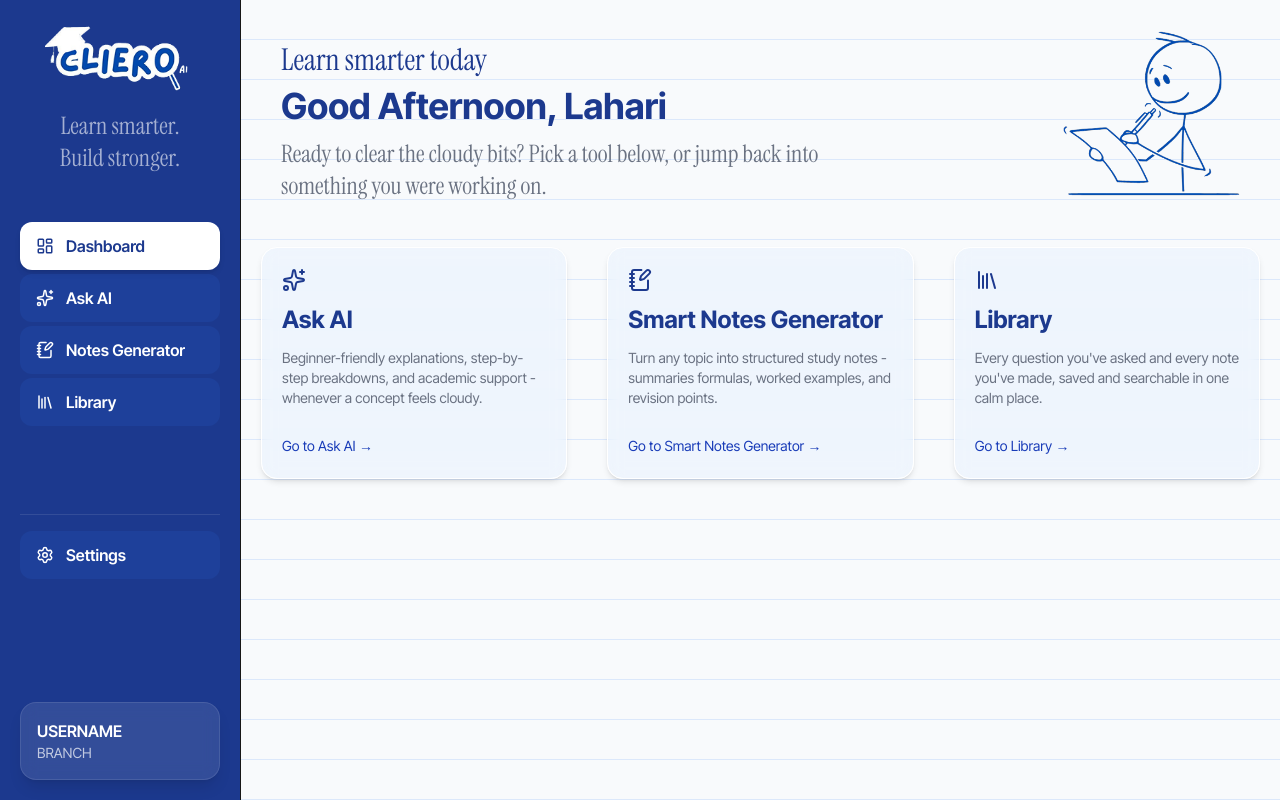
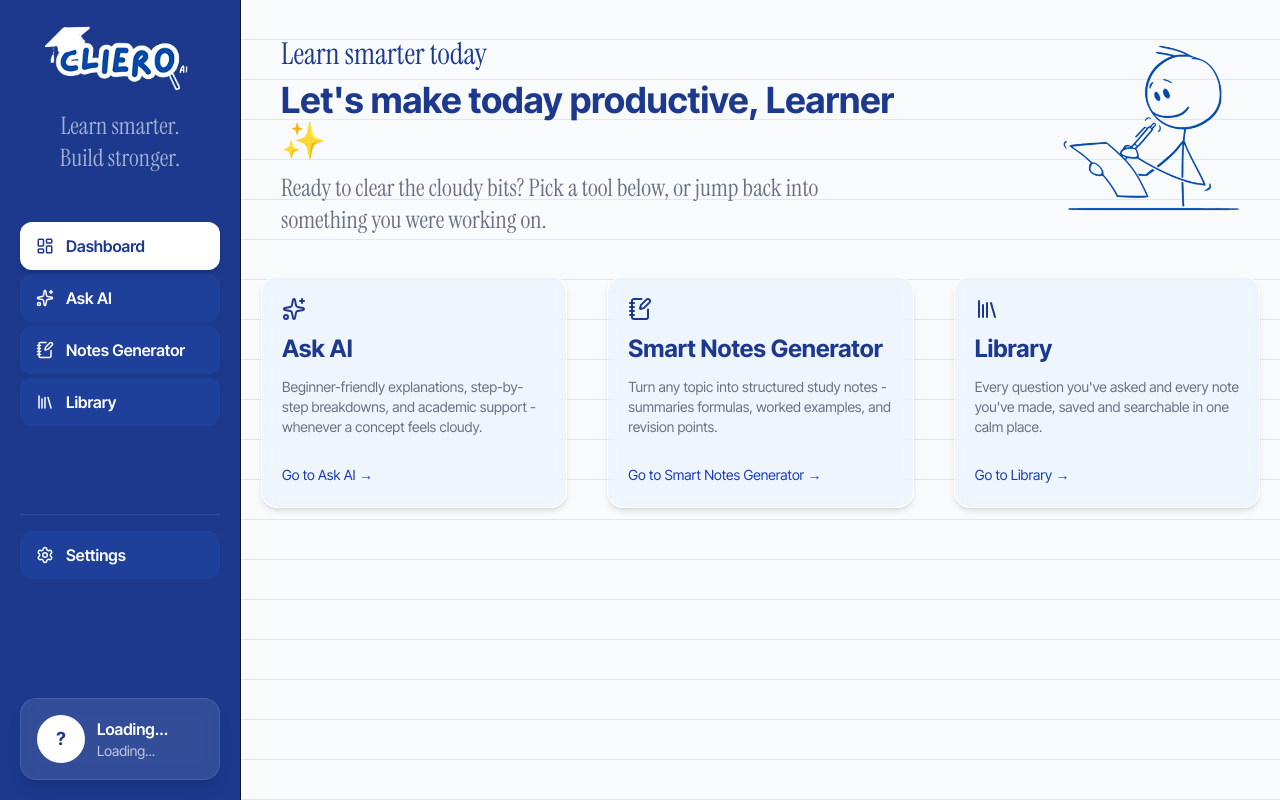
Before and after one commit to bvslahari007/cliero-ai, a Next.js app: page /dashboard in a window 1280 px wide. Built offline with nearby package versions, Linux system fonts and the light colour scheme; no server answers.

Commit message:
Added supabase calls for WelcomeSection and Sidebar profile

```diff
--- a/components/dashboard/Sidebar.tsx
+++ b/components/dashboard/Sidebar.tsx
@@ -12,8 +12,42 @@ import {
   Settings,
 } from "lucide-react";
 
+import { useState, useEffect } from "react";
+import { supabase } from "@/lib/supabase";
+
 export default function Sidebar() {
   const pathname = usePathname();
+  const [fullName, setFullName] = useState("");
+  const firstName = fullName.split(" ")[0];
+  const [domain, setDomain] = useState("");
+
+  async function fetchProfile() {
+  const {
+    data: { user },
+  } = await supabase.auth.getUser();
+
+  if (!user) return;
+
+  const { data, error } = await supabase
+    .from("profiles")
+    .select("full_name, domain")
+    .eq("user_id", user.id)
+    .single();
+
+  if (error) {
+    console.log(error);
+    return;
+  }
+
+  setFullName(data.full_name);
+  setDomain(data.domain);
+}
+
+  useEffect(() => {
+  fetchProfile();
+}, []);
+
+
 
   const linkStyles = (href: string) =>
   `flex items-center gap-3 rounded-xl px-4 py-3 font-semibold transition-all duration-300 hover:translate-x-1 ${      pathname === href
@@ -64,7 +98,6 @@ export default function Sidebar() {
         </Link>
       </nav>
 
-      {/* Settings */}
       <div className={`${interTight.className} mt-22 border-t border-white/10 pt-4`}>
         <Link
   href="/dashboard/settings"
@@ -75,13 +108,42 @@ export default function Sidebar() {
 </Link>
       </div>
 
-      {/* User Card */}
       <div className={`${interTight.className} mt-auto`}>
-        <div className="rounded-2xl border border-white/10 bg-white/10 p-4 backdrop-blur-sm shadow-lg">
-          <p className="font-semibold">USERNAME</p>
-          <p className="text-sm text-white/70">BRANCH</p>
-        </div>
+  <div className="rounded-2xl border border-white/10 bg-white/10 p-4 backdrop-blur-sm shadow-lg">
+
+    <div className="flex items-center gap-3">
+
+      <div
+        className="
+          flex
+          h-12
+          w-12
+          items-center
+          justify-center
+          rounded-full
+          bg-white
+          text-blue-900
+          text-lg
+          font-bold
+        "
+      >
+        {firstName ? firstName[0].toUpperCase() : "?"}
       </div>
+
+      <div>
+        <p className="font-semibold">
+          {firstName || "Loading..."}
+        </p>
+
+        <p className="text-sm text-white/70">
+          {domain || "Loading..."}
+        </p>
+      </div>
+
+    </div>
+
+  </div>
+</div>
 
     </aside>
   );
--- a/components/dashboard/WelcomeSection.tsx
+++ b/components/dashboard/WelcomeSection.tsx
@@ -1,8 +1,41 @@
+"use client";
+
+
 import Image from "next/image";
 import Link from "next/link";
 import { instrumentSerif, interTight } from "@/app/fonts";
+import { useState, useEffect } from "react";
+import { supabase } from "@/lib/supabase";
 
 export default function WelcomeSection(){
+    const [fullName, setFullName] = useState("");
+    const firstName = fullName?.trim().split(" ")[0] || "";
+
+    async function fetchProfile() {
+        const {
+            data: { user },
+        } = await supabase.auth.getUser();
+
+        if (!user) return;
+
+        const { data, error } = await supabase
+            .from("profiles")
+            .select("full_name")
+            .eq("user_id", user.id)
+            .single();
+
+        if (error) {
+            console.log(error);
+            return;
+        }
+
+        setFullName(data.full_name);
+    }
+
+    useEffect(() => {
+        fetchProfile();
+    }, []);
+
     return(
         <section className="py-5 px-10">
             <div className="flex items-center gap-40">
@@ -12,7 +45,8 @@ export default function WelcomeSection(){
             </p>
 
             <h1 className={`${interTight.className} mt-2 text-3xl md:text-4xl font-bold text-blue-900`}>
-                Good Afternoon, Lahari</h1>
+                Let's make today productive, {firstName || "Learner"} ✨
+            </h1>
             <p className={`${instrumentSerif.className} mt-3 max-w-full text-gray-500 text-2xl`}>
                 Ready to clear the cloudy bits? Pick a tool below,
                 or jump back into something you were working on.
```
